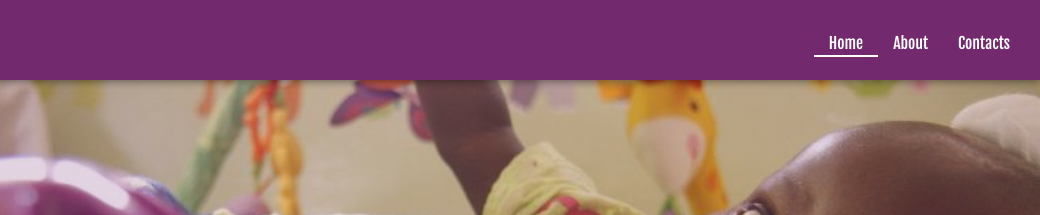
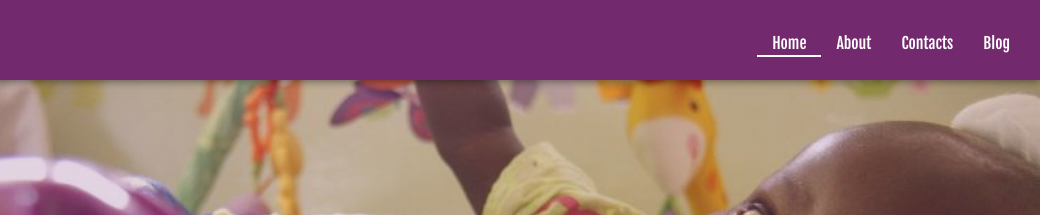
Before and after one commit to john-karanja/deservefoundation, a plain HTML site: page index.html in a window 1280 px wide. Shown: the top 215 px of the page, 240-1280 px from the left. Drawn offline with nearby package versions, Linux system fonts and the light colour scheme; a web font is replaced by a local one.

Commit message:
CO: added some shit
Not sure of what I'm doing, but I think I added the blog button.

```diff
--- a/index.html
+++ b/index.html
@@ -42,6 +42,7 @@
 			                <li class="active"><a href="#">Home</a></li>
 			                <li><a href="about.html">About</a></li>
 			                <li><a href="contacts.html">Contacts</a></li>
+					<li><a href="blog.deservefoundation.org">Blog</a></li>
 			              </ul>
             		</div>
 				</div>
```
